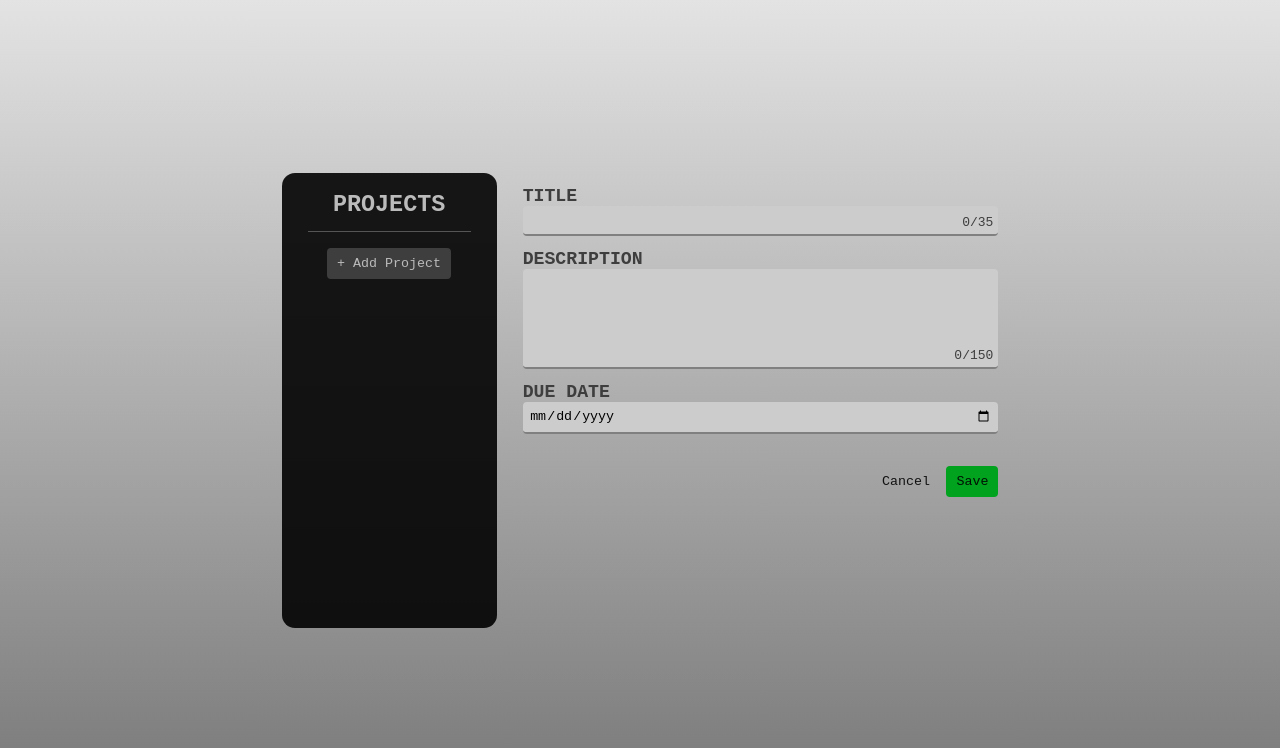
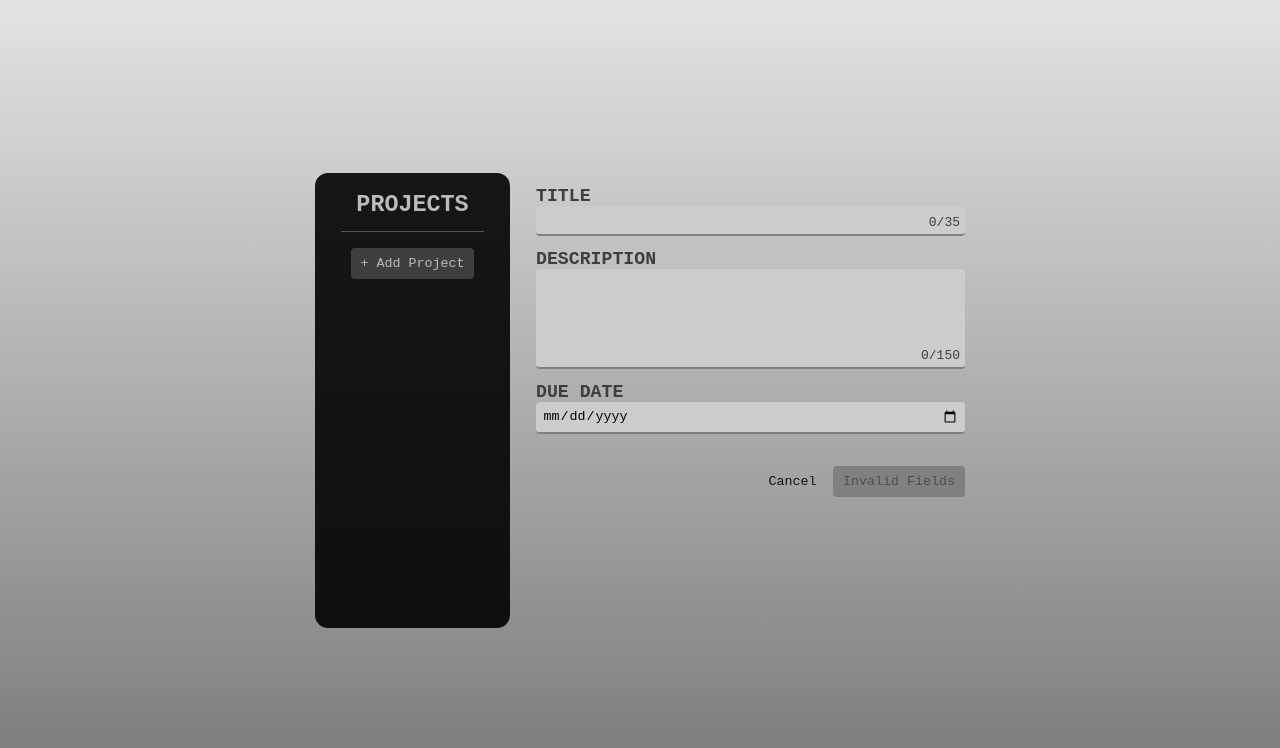
Before and after one commit to Strimlaren/Project-Management, a React (Vite) app: page / in a window 1280 px wide. Both pictures are taken after a click on the button "+ Add Project". Shown: the top 748 px of the page. Built offline with nearby package versions, Linux system fonts and the light colour scheme.

Commit message:
Fixed section width. Implemented project creation field validation.

```diff
--- a/src/App.module.css
+++ b/src/App.module.css
@@ -17,10 +17,11 @@ main {
   display: flex;
   width: 70%;
   min-height: 35rem;
+  width: 650px;
 }
 
 section {
-  max-width: 70%;
+  width: 70%;
   display: flex;
   flex-direction: column;
   justify-content: center;
--- a/src/components/CreateArea/CreateArea.jsx
+++ b/src/components/CreateArea/CreateArea.jsx
@@ -1,10 +1,16 @@
 import DefaultArea from "../DefaultArea/DefaultArea";
 import css from "./CreateArea.module.css";
-import { useState } from "react";
+import { useState, useRef } from "react";
 
 export default function CreateArea({ onSelect }) {
   const [textArea, setTextArea] = useState(0);
   const [inputArea, setInputArea] = useState(0);
+  const [dateArea, setDateArea] = useState(null);
+
+  const dateInput = useRef(null);
+  const saveButton = useRef(null);
+
+  let validEntries = false;
 
   function handleTextArea(event) {
     setTextArea(event.target.value.length);
@@ -12,6 +18,14 @@ export default function CreateArea({ onSelect }) {
 
   function handleInputArea(event) {
     setInputArea(event.target.value.length);
+  }
+
+  function handleDateArea(event) {
+    setDateArea(event.target.value);
+  }
+
+  if (textArea && inputArea && dateArea) {
+    validEntries = true;
   }
 
   return (
@@ -26,7 +40,7 @@ export default function CreateArea({ onSelect }) {
         <textarea maxLength={150} onChange={handleTextArea} />
         <p className={css.counter}>{textArea}/150</p>
       </div>
-      <div className={css.item}>
+      <div className={css.item} onChange={handleDateArea}>
         <h6>DUE DATE</h6>
         <input type="date" />
       </div>
@@ -37,7 +51,13 @@ export default function CreateArea({ onSelect }) {
         >
           Cancel
         </button>
-        <button className={css.save_button}>Save</button>
+        <button
+          className={`${css.save_button} ${!validEntries && css.disabled}`}
+          ref={saveButton}
+          undefined={validEntries}
+        >
+          {validEntries ? "Save Project" : "Invalid Fields"}
+        </button>
       </div>
     </div>
   );
--- a/src/components/CreateArea/CreateArea.module.css
+++ b/src/components/CreateArea/CreateArea.module.css
@@ -74,3 +74,12 @@ h6 {
   right: 5px;
   bottom: -14px;
 }
+
+.disabled {
+  color: rgb(77, 77, 77);
+  background-color: gray;
+
+  &:hover {
+    box-shadow: none;
+  }
+}
```
